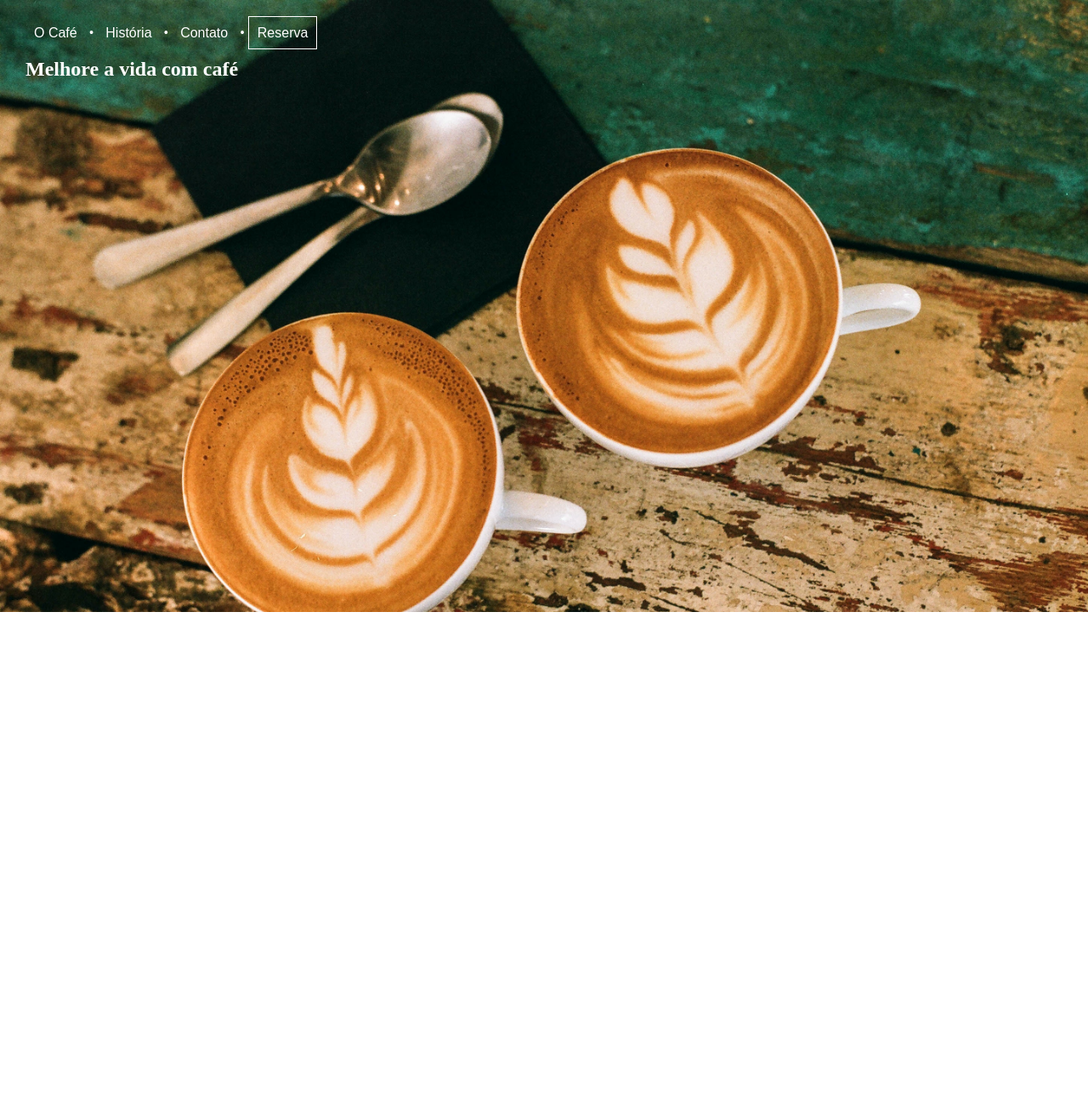
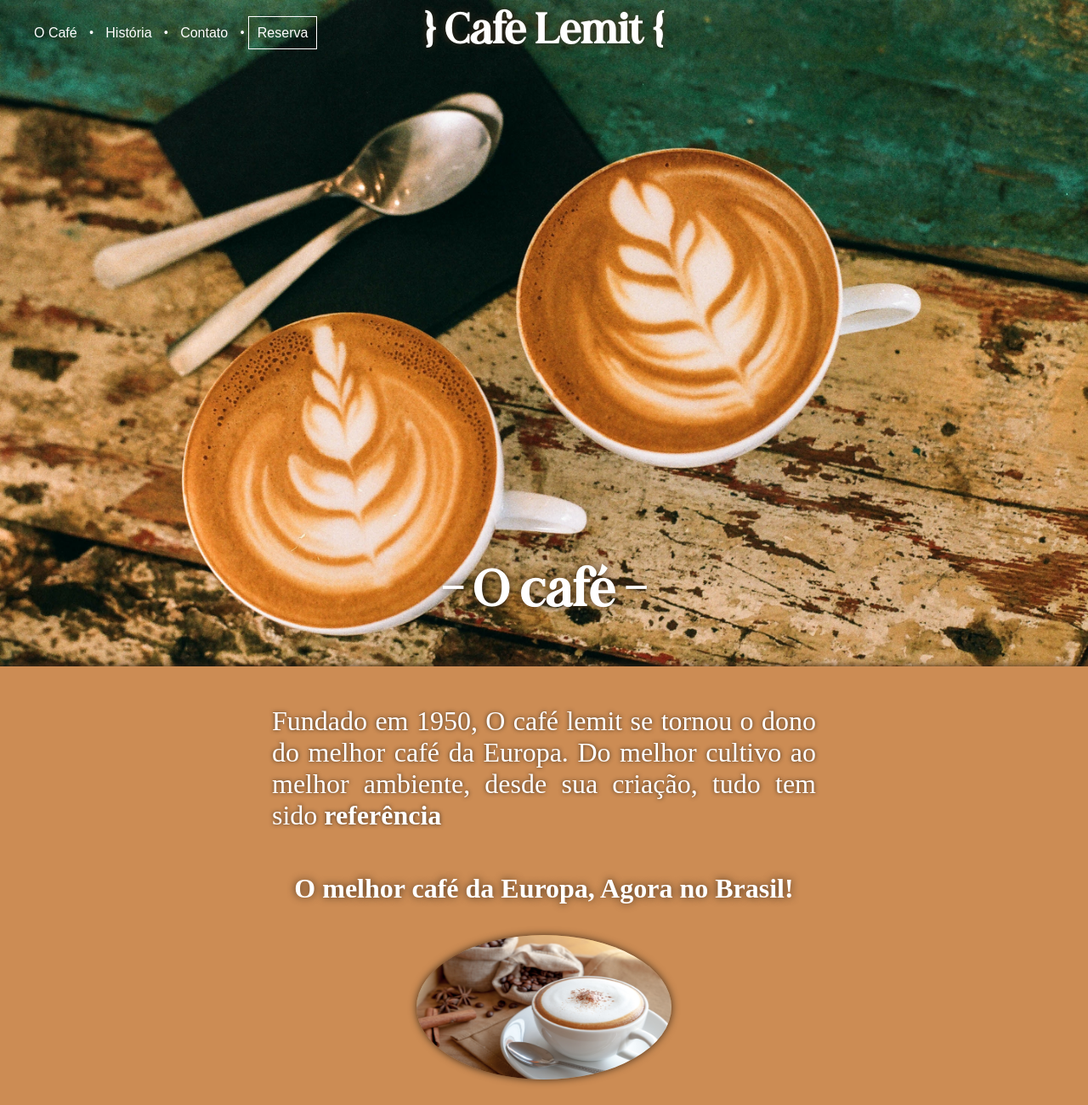
Before and after one commit to marshskr/EstudosCSS-HTML-JS, a plain HTML site: page ex cafe/index.html in a window 1280 px wide. Shown: the whole page at 85% size. Before the commit the page ends 800 px from the top, so only its background shows below. Drawn offline with Linux system fonts and the light colour scheme; a web font is replaced by a local one.

Commit message:
projeto autônomo

```diff
--- a/ex cafe/estilo.css
+++ b/ex cafe/estilo.css
@@ -1,6 +1,20 @@
 @font-face {font-family: "Neuzeit Grotesk"; src: url("//db.onlinewebfonts.com/t/180ca1285125dca23ad9e2112675649c.eot"); src: url("//db.onlinewebfonts.com/t/180ca1285125dca23ad9e2112675649c.eot?#iefix") format("embedded-opentype"), url("//db.onlinewebfonts.com/t/180ca1285125dca23ad9e2112675649c.woff2") format("woff2"), url("//db.onlinewebfonts.com/t/180ca1285125dca23ad9e2112675649c.woff") format("woff"), url("//db.onlinewebfonts.com/t/180ca1285125dca23ad9e2112675649c.ttf") format("truetype"), url("//db.onlinewebfonts.com/t/180ca1285125dca23ad9e2112675649c.svg#Neuzeit Grotesk") format("svg"); }
+@import url('https://fonts.googleapis.com/css2?family=Lora:ital@1&display=swap');
+@font-face {
+    font-family: 'Andine';
+    src: url('Andine.otf') format('Opentype');
+}
 
-@import url('https://fonts.googleapis.com/css2?family=Lora:ital@1&display=swap');
+h1#titulo {
+    font-family: 'Andine', cursive;
+    font-size: 2.5em;
+    text-shadow: 0px 0px 10px #422D1B;
+    position: absolute;
+    top: 0px;
+    left: 50%;
+    transform: translateX(-50%);
+    margin: 0;
+}
 
 * {
     box-sizing: border-box;
@@ -19,10 +33,10 @@ body {
     color: white;
 }
 
-main {
+main > section#entrada {
     background-image: url(imgcafe.jpg);
     background-size: cover;
-    height: 90vh;
+    height: 98vh;
     padding: 30px;
 }
 
@@ -30,8 +44,8 @@ a.header {
     font-family: 'Neuzeit Grotesk', sans-serif;
     color: white;
     text-decoration: none;
+    font-size: 1em;
     padding: 10px;
-    font-size: 1em;
     margin-top: 20px;
 }
 
@@ -44,7 +58,48 @@ a.header:hover {
     transition: all 0.3s ease-in-out;
 }
 
-h2#vida {
-    font-family: 'Lora', serif;
-    font-weight: 600;
+section#historia {
+    background-color: #CC8C54;
+    height: 98vh;
+    box-shadow: 0px 0px 10px #422D1B;
 }
+
+h1#cafe {
+    font-family: 'Andine', cursive;
+    position: absolute;
+    top: 650px;
+    left: 50%;
+    transform: translate(-50%, -50%);
+    font-size: 3em;
+    text-shadow: 0px 0px 10px #422D1B;
+}
+
+section#historia > article {
+    position: absolute;
+    text-align: justify;
+    font-size: 2em;
+    top: 830px;
+    left: 50%;
+    transform: translateX(-50%);
+    text-shadow: 0px 0px 5px #422D1B;
+}
+
+h1#brasil {
+    position: absolute;
+    top: 1000px;
+    left: 50%;
+    transform: translateX(-50%);
+    text-shadow: 0px 0px 10px #422D1B;
+    font-size: 2em;
+}
+
+img#mostra {
+    width: 300px;
+    height: 170px;
+    border-radius: 50%;
+    box-shadow: 0px 0px 10px #422D1B;
+    position: absolute;
+    top: 1100px;
+    left: 50%;
+    transform: translateX(-50%);
+}
--- a/ex cafe/index.html
+++ b/ex cafe/index.html
@@ -9,11 +9,23 @@
 </head>
 <body>
     <main>
-        <a href="#" class="header">O Café</a> •
-        <a href="#" class="header">História</a> •
-        <a href="#" class="header">Contato</a> •
-        <a href="#" class="header" id="reserva">Reserva</a>
-        <h2 id="vida">Melhore a vida com café</h2>
+        <section id="entrada">
+            <a href="#" class="header">O Café</a> •
+            <a href="#" class="header">História</a> •
+            <a href="#" class="header">Contato</a> •
+            <a href="#" class="header" id="reserva">Reserva</a>
+            <h1 id="titulo">} Cafe Lemit {</h1>
+        </section>
+        <section id="historia">
+            <h1 id="cafe">- O café -</h1>
+            <article>
+                Fundado em 1950, O café lemit se tornou o dono do melhor café da Europa.
+                Do melhor cultivo ao melhor ambiente, desde sua criação, tudo tem sido
+                <strong>referência</strong>
+            </article>
+            <h1 id="brasil">O melhor café da Europa, Agora no Brasil!</h1>
+            <img src="imgcafe2.jpg" alt="Café" id="mostra">
+        </section>
     </main>
 </body>
 </html>
```
Also changed, not shown: ex022/fundo05.html (added, +38 -0 lines), ex cafe/Andine.otf (added), ex cafe/balcao.jpg (added), ex cafe/imgcafe2.jpg (added), ex cafe/plantacafe.jpg (added).
